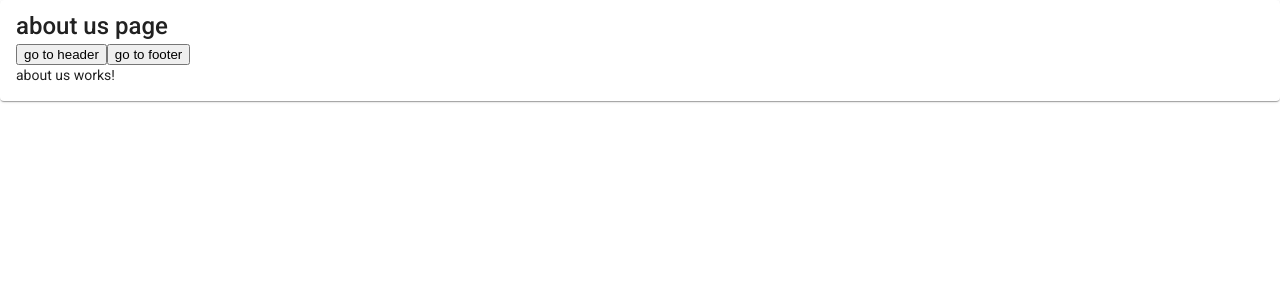
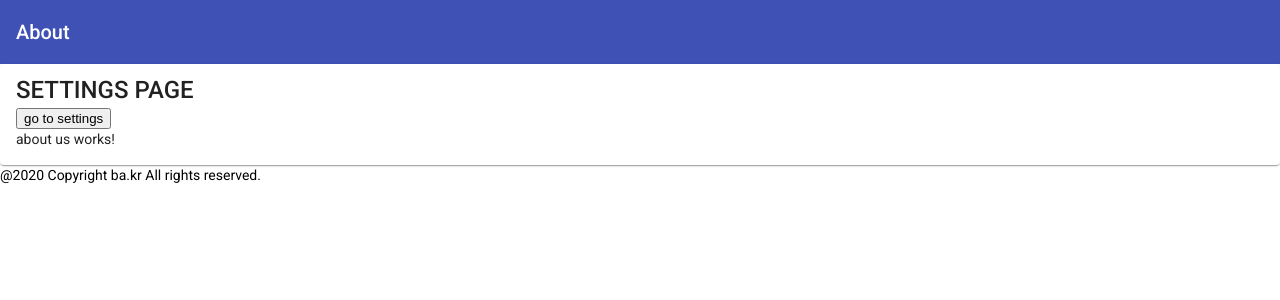
Before and after one commit to CodecoolGlobal/online-shop, an Angular app: page /about in a window 1280 px wide. Shown: the top 300 px of the page. Built offline with nearby package versions, Linux system fonts and the light colour scheme.

Commit message:
Add backend service and settings component, implement angular materials' toolbar in components as header

```diff
--- a/src/app/app.component.html
+++ b/src/app/app.component.html
@@ -1 +1,2 @@
 <router-outlet></router-outlet>
+<app-footer></app-footer>
--- a/src/app/app.module.ts
+++ b/src/app/app.module.ts
@@ -8,13 +8,15 @@ import { AboutComponent } from './shared/about/about.component';
 import { AppRoutingModule } from './app-routing.module';
 import { MaterialModule } from './material.module';
 import { BrowserAnimationsModule } from '@angular/platform-browser/animations';
+import { SettingsComponent } from './settings/settings.component';
 
 @NgModule({
   declarations: [
     AppComponent,
     HeaderComponent,
     FooterComponent,
-    AboutComponent
+    AboutComponent,
+    SettingsComponent
   ],
   imports: [
     BrowserModule,
--- /dev/null
+++ b/src/app/settings/settings.component.html
@@ -0,0 +1,10 @@
+<app-header pageTitle="Settings"></app-header>
+<mat-card>
+  <mat-card-title>
+    SETTINGS PAGE
+  </mat-card-title>
+  <mat-card-content>
+    <button routerLink="/about">go to about</button>
+    <br/>
+  </mat-card-content>
+</mat-card>
--- /dev/null
+++ b/src/app/settings/settings.component.ts
@@ -0,0 +1,15 @@
+import { Component, OnInit } from '@angular/core';
+
+@Component({
+  selector: 'app-settings',
+  templateUrl: './settings.component.html',
+  styleUrls: ['./settings.component.css']
+})
+export class SettingsComponent implements OnInit {
+
+  constructor() { }
+
+  ngOnInit(): void {
+  }
+
+}
--- a/src/app/shared/about/about.component.html
+++ b/src/app/shared/about/about.component.html
@@ -1,10 +1,10 @@
+<app-header pageTitle="About"></app-header>
 <mat-card>
   <mat-card-title>
-    about us page
+    SETTINGS PAGE
   </mat-card-title>
   <mat-card-content>
-    <button routerLink="/header">go to header</button>
-    <button routerLink="/footer">go to footer</button>
+    <button routerLink="/settings">go to settings</button>
     <br/>
     <p>
       about us works!
--- a/src/app/shared/footer/footer.component.html
+++ b/src/app/shared/footer/footer.component.html
@@ -1,13 +1 @@
-<mat-card>
-  <mat-card-title>
-    footer page
-  </mat-card-title>
-  <mat-card-content>
-    <button routerLink="/about">go to about</button>
-    <button routerLink="/header">go to header</button>
-    <br/>
-    <p>
-      footer works!
-    </p>
-  </mat-card-content>
-</mat-card>
+@2020 Copyright ba.kr All rights reserved.
--- a/src/app/shared/header/header.component.html
+++ b/src/app/shared/header/header.component.html
@@ -1,13 +1,3 @@
-<mat-card>
-  <mat-card-title>
-    header page
-  </mat-card-title>
-  <mat-card-content>
-    <button routerLink="/about">go to about</button>
-    <button routerLink="/footer">go to footer</button>
-    <br/>
-    <p>
-      header works!
-    </p>
-  </mat-card-content>
-</mat-card>
+<mat-toolbar color="primary">
+  <span>{{pageTitle}}</span>
+</mat-toolbar>
--- a/src/app/shared/header/header.component.ts
+++ b/src/app/shared/header/header.component.ts
@@ -1,4 +1,4 @@
-import { Component, OnInit } from '@angular/core';
+import {Component, Input, OnInit} from '@angular/core';
 
 @Component({
   selector: 'app-header',
@@ -7,6 +7,8 @@ import { Component, OnInit } from '@angular/core';
 })
 export class HeaderComponent implements OnInit {
 
+  @Input() pageTitle: string;
+
   constructor() { }
 
   ngOnInit(): void {
```
Also changed, not shown: src/app/app-routing.module.ts (+4 -6 lines), src/app/services/backend.service.ts (added, +9 -0 lines), src/app/settings/settings.component.css (added), src/assets/logo.png (added).
